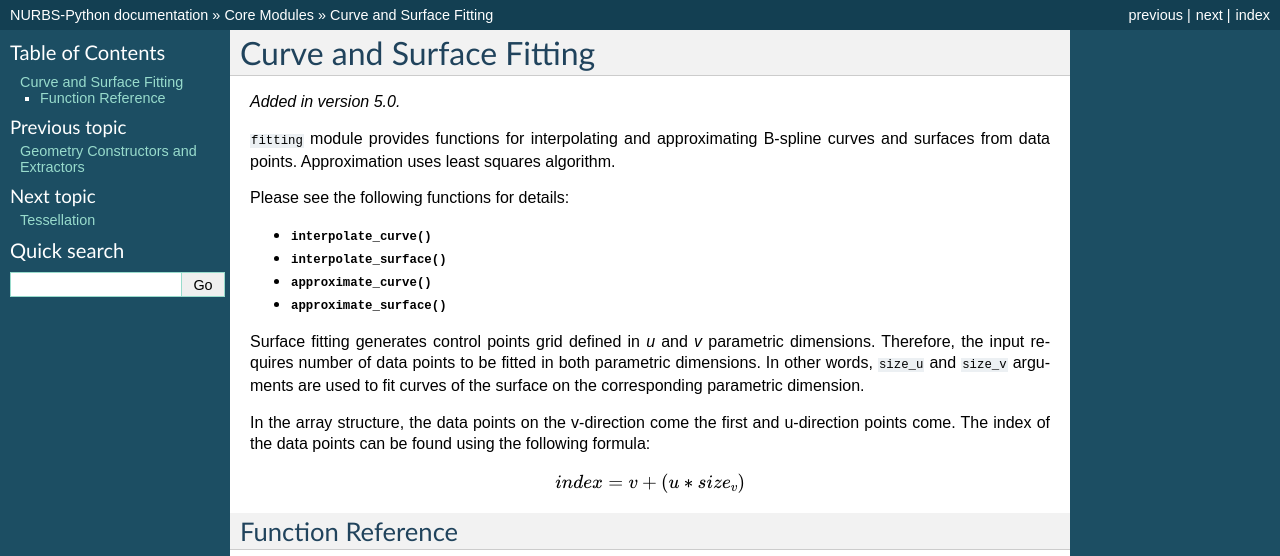
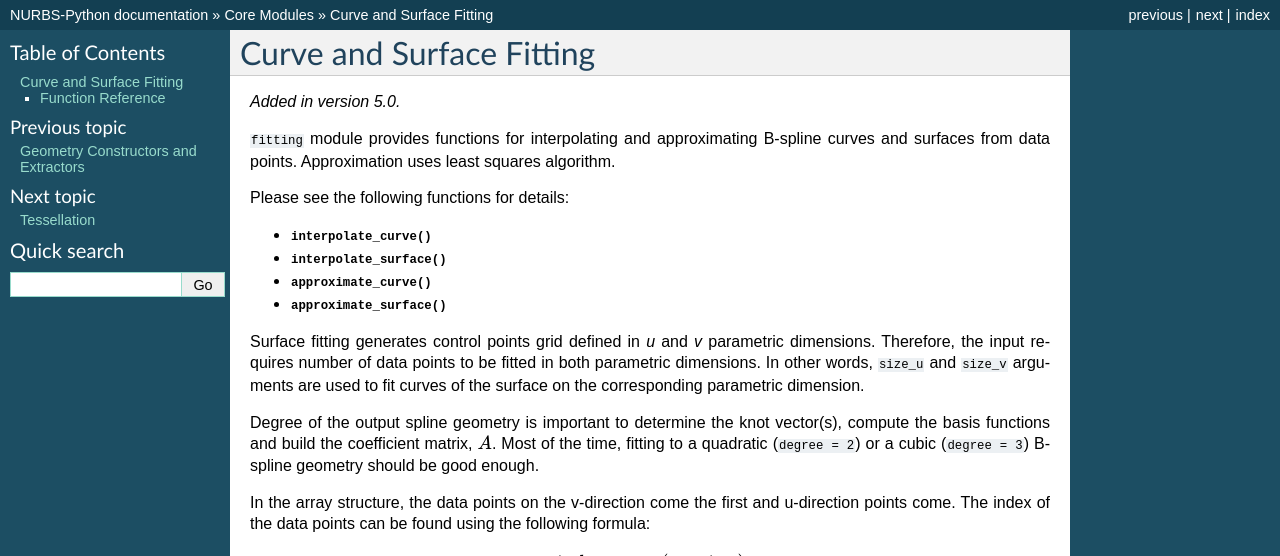
Before and after one commit to orbingol/NURBS-Python, a Sphinx documentation site: the page built from docs/module_fitting.rst, in a window 1280 px wide, cut to the strip 0-556 px from the top of the page. Built offline with Sphinx 7.4.7, drawn with Linux system fonts in a browser that asks for light colours; formulas are drawn with MathJax 3.

Commit message:
Update fitting documentation for degree info

```diff
--- a/docs/module_fitting.rst
+++ b/docs/module_fitting.rst
@@ -20,6 +20,11 @@ points to be fitted in both parametric dimensions. In other words,
 ``size_u`` and ``size_v`` arguments are used to fit curves of the
 surface on the corresponding parametric dimension.
 
+Degree of the output spline geometry is important to determine the
+knot vector(s), compute the basis functions and build the coefficient
+matrix, :math:`A`. Most of the time, fitting to a quadratic (``degree = 2``)
+or a cubic (``degree = 3``) B-spline geometry should be good enough.
+
 In the array structure, the data points on the v-direction come the
 first and u-direction points come. The index of the data points can
 be found using the following formula:
```
